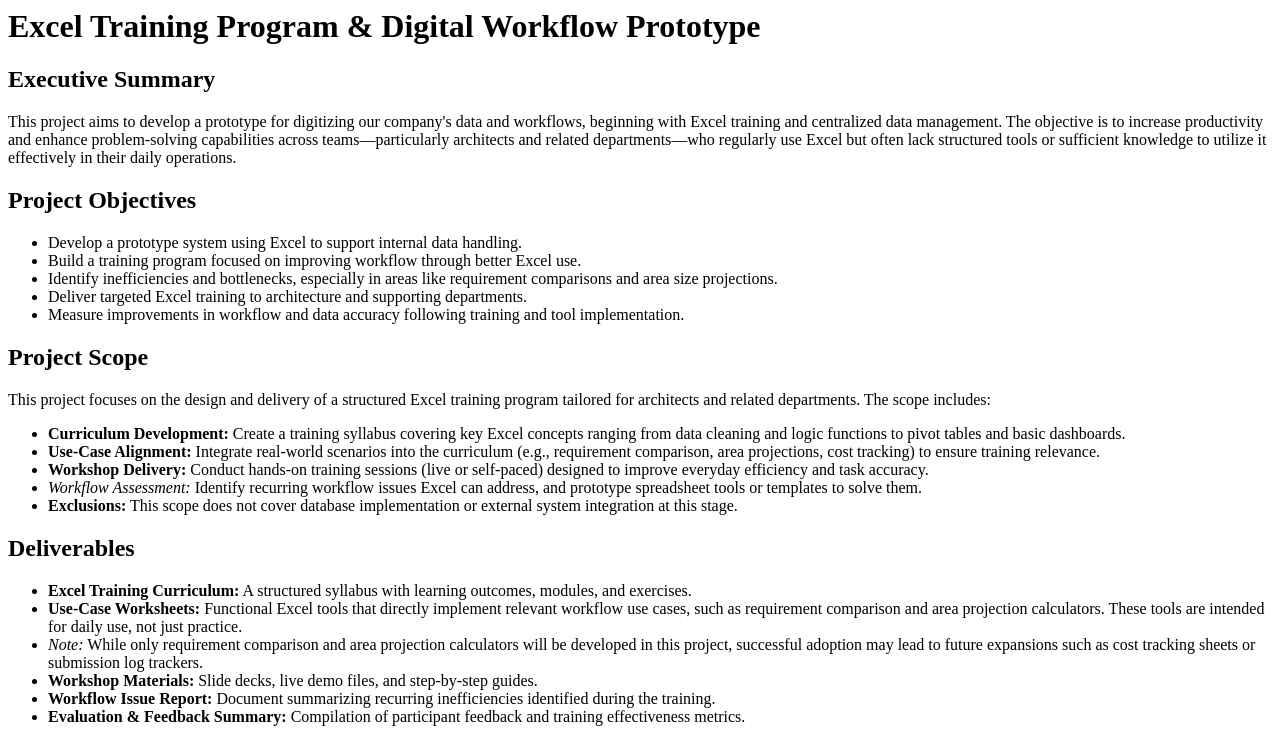
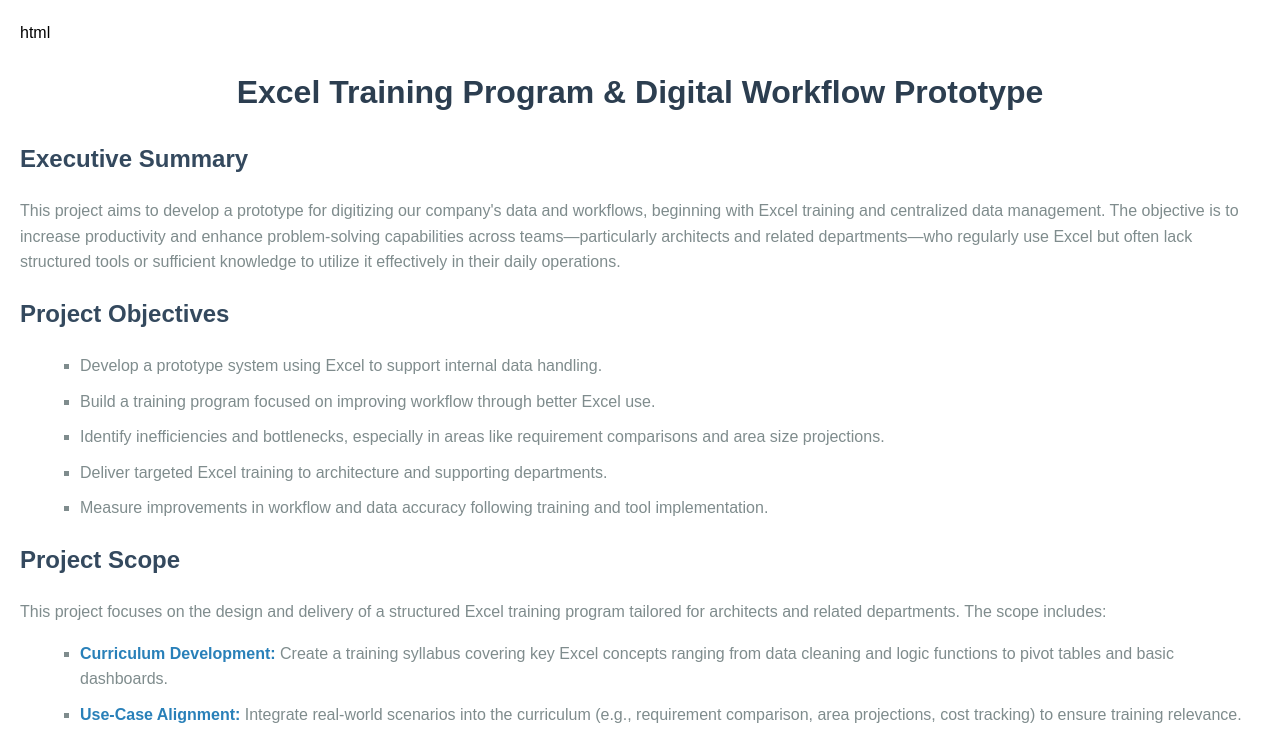
Before and after one commit to utBhira/my_page, a plain HTML site: page index.html in a window 1280 px wide. Shown: the top 735 px of the page. Drawn offline with Linux system fonts and the light colour scheme.

Commit message:
Update index.html

```diff
--- a/index.html
+++ b/index.html
@@ -1,3 +1,44 @@
+html
+<!DOCTYPE html>
+<html lang="en">
+<head>
+    <meta charset="UTF-8">
+    <meta name="viewport" content="width=device-width, initial-scale=1.0">
+    <title>Excel Training Program & Digital Workflow Prototype</title>
+    <style>
+        body {
+            font-family: Arial, sans-serif;
+            line-height: 1.6;
+            margin: 20px;
+        }
+        h1 {
+            color: #2c3e50;
+            text-align: center;
+        }
+        h2 {
+            color: #34495e;
+            margin-top: 20px;
+        }
+        p, ul {
+            color: #7f8c8d;
+        }
+        ul {
+            list-style-type: square;
+            margin-left: 20px;
+        }
+        li {
+            margin-bottom: 10px;
+        }
+        strong {
+            color: #2980b9;
+        }
+        em {
+            color: #e74c3c;
+        }
+    </style>
+</head>
+<body>
+
 <h1>Excel Training Program & Digital Workflow Prototype</h1>
 
 <h2>Executive Summary</h2>
@@ -49,5 +90,6 @@
 <p>This project lays the groundwork for larger-scale digital transformation.</p>
 <p>By equipping team members with Excel skills and simple prototypes, we can establish a data-driven foundation that can be expanded with future tools (e.g., databases, dashboards, automation).</p>
 <p>Further evaluation will determine whether to migrate from Excel to more robust systems (e.g., web-based apps or integrated databases) once workflows are mapped and improved.</p>
+
 </body>
 </html>
```
